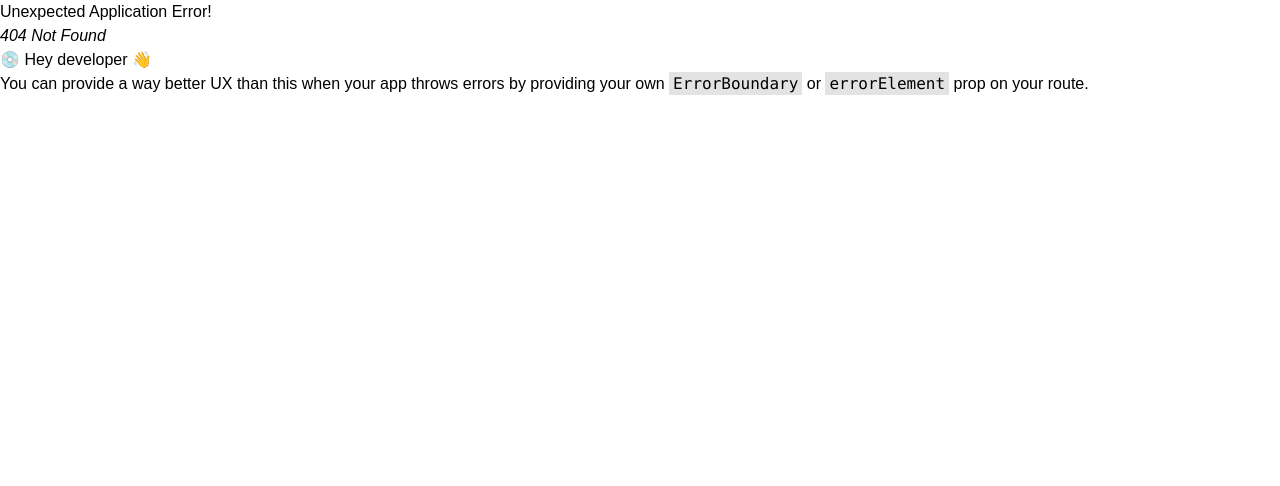
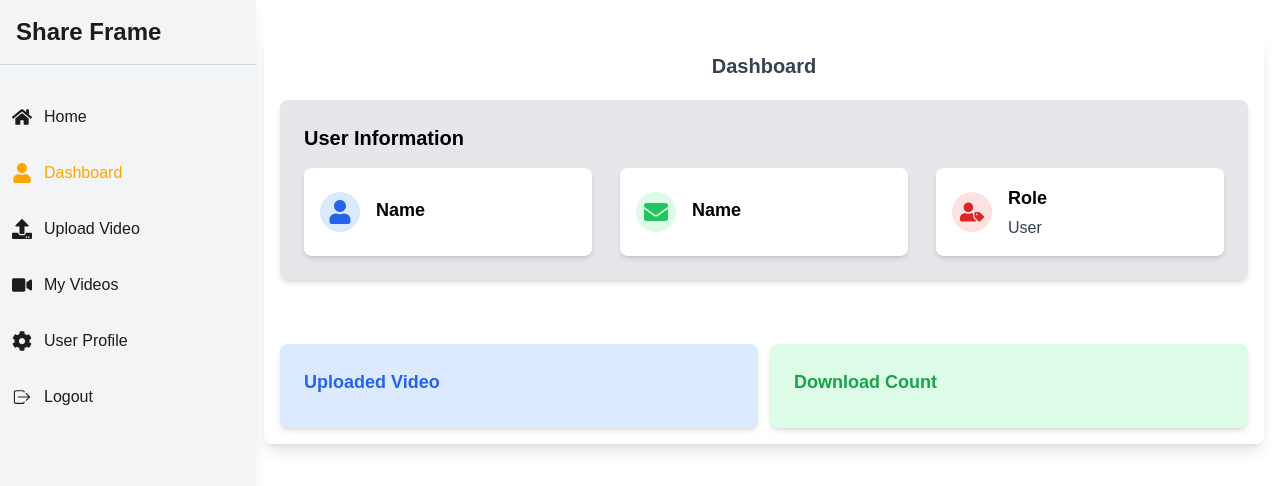
Before and after one commit to baydrwt/share-frame, a React (Vite) app in the folder frontend/: page /user/dashboard in a window 1280 px wide. Before the commit this address had no page. Shown: the top 486 px of the page. Built offline with nearby package versions, Linux system fonts and the light colour scheme; no server answers; sample sign-in values are in the browser's storage.

Commit message:
add skeleton loading

```diff
--- a/frontend/package.json
+++ b/frontend/package.json
@@ -18,6 +18,7 @@
     "react": "^18.3.1",
     "react-dom": "^18.3.1",
     "react-icons": "^5.4.0",
+    "react-loading-skeleton": "^3.5.0",
     "react-player": "^2.16.0",
     "react-quill": "^2.0.0",
     "react-redux": "^9.2.0",
--- a/frontend/src/components/HeroVideoCard.tsx
+++ b/frontend/src/components/HeroVideoCard.tsx
@@ -70,7 +70,7 @@ const HeroVideoCard: React.FC<IVideoCard> = ({ video }) => {
         <ReactPlayer url={video.path} light={video.thumbnail} width={"100%"} height={"100%"} controls={isPlaying} playing={isPlaying} onPause={() => setIsPlaying(false)} onPlay={() => setIsPlaying(true)} />
         {!isPlaying && isHovered && (
           <div className="absolute inset-0 bg-black bg-opacity-50 flex flex-col justify-center items-center transition-opacity duration-300">
-            <FaPlay size={30} className="text-white cursor-pointer hover:text-gray-300 transition duration-300" />
+            <FaPlay size={30} className="text-white cursor-pointer hover:text-gray-300 transition duration-300" onClick={handlePlayPause} />
             {isLoading ? (
               <p className="text-white cursor-pointer absolute bottom-2 left-2 hover:text-gray-300 transition duration-200">Downloading ....</p>
             ) : (
--- a/frontend/src/components/Layout.tsx
+++ b/frontend/src/components/Layout.tsx
@@ -15,7 +15,7 @@ const Layout: React.FC<LayoutProps> = ({ children }) => {
         <div className="flex items-center gap-3 md:gap-5 lg:gap-7 capitalize">
           <NavLink to={"/"}>Home</NavLink>
           <NavLink to={"/all-videos"}>All Videos</NavLink>
-          {token ? <NavLink to={"/user/profile"}>Dashboard</NavLink> : <NavLink to={"/sign-in"}>Sign In</NavLink>}
+          {token ? <NavLink to={"/user/dashboard"}>Dashboard</NavLink> : <NavLink to={"/sign-in"}>Sign In</NavLink>}
         </div>
       </nav>
       <main className="flex-1 flex flex-col items-center w-full mt-14">{children}</main>
--- /dev/null
+++ b/frontend/src/components/Loader.tsx
@@ -0,0 +1,11 @@
+import React from "react";
+
+const Loader: React.FC = () => {
+  return (
+    <div className="flex justify-center items-center h-screen">
+      <div className="animate-spin rounded-full h-32 w-32 border-t-4 border-gray-400"></div>
+    </div>
+  );
+};
+
+export default Loader;
--- a/frontend/src/pages/AllVideos.tsx
+++ b/frontend/src/pages/AllVideos.tsx
@@ -2,12 +2,13 @@ import React, { useEffect, useState } from "react";
 import Layout from "../components/Layout";
 import { useDispatch, useSelector } from "react-redux";
 import { AppDispatch } from "../reducers/store";
-import { fetchPublicVideos, searchVideos, selectPublicVideos, selectSearchVideos } from "../reducers/video/videoReducer";
+import { fetchPublicVideos, searchVideos, selectLoadingVideos, selectPublicVideos, selectSearchVideos } from "../reducers/video/videoReducer";
 import HeroVideoCard from "../components/HeroVideoCard";
 
 const AllVideos: React.FC = () => {
   const [query, setQuery] = useState<string>("");
   const [searchTerm, setSearchTerm] = useState<string>("");
+  const isLoading = useSelector(selectLoadingVideos);
   const searchResults = useSelector(selectSearchVideos);
   const dispatch = useDispatch<AppDispatch>();
   const publicVideos = useSelector(selectPublicVideos);
--- a/frontend/src/pages/Home.tsx
+++ b/frontend/src/pages/Home.tsx
@@ -5,8 +5,9 @@ import { AppDispatch } from "../reducers/store";
 import Layout from "../components/Layout";
 import { FaPlay } from "react-icons/fa";
 import ReactPlayer from "react-player";
-import HeroVideoCard from "../components/HeroVideoCard";
 import VideoSlider from "../components/Slider";
+import "react-loading-skeleton/dist/skeleton.css";
+import Skeleton from "react-loading-skeleton";
 
 const Home: React.FC = () => {
   const publicVideos = useSelector(selectPublicVideos);
@@ -21,10 +22,13 @@ const Home: React.FC = () => {
     <Layout>
       <div className="heroSection relative w-full h-[80vh] m-0 p-0">
         {!isPlaying && (
-          <div className="absolute flex flex-col justify-center items-center top-0 left-0 w-full h-full bg-gradient-to-tr from-black to-gray-700 ">
+          <div className="absolute flex flex-col justify-center items-center top-0 left-0 w-full h-full bg-gradient-to-tr from-black to-gray-700" style={{ zIndex: 5 }}>
             <h1 className="text-4xl font-bold capitalizae mb-4 md:text-5xl text-transparant bg-clip-text bg-gradient-to-r from-yellow-400 via-red-300 to-yellow-800">ShareFrame with AWS 3S Bucket</h1>
             <p className="text-lg mb-6 md:text-xl text-center font-extralight text-white">Lorem ipsum dolor sit amet, consectetur adipisicing elit.</p>
-            <button className="bg-blue-500 text-white flex items-center justify-center w-16 h-16 rounded-full transition duration-300 ease-in-out hover:bg-blue-700 hover:shadow-lg hover:scale-105 transform animate-scale-pulse">
+            <button
+              className="bg-blue-500 text-white flex items-center justify-center w-16 h-16 rounded-full transition duration-300 ease-in-out hover:bg-blue-700 hover:shadow-lg hover:scale-105 transform animate-scale-pulse"
+              onClick={() => setIsPlaying(true)}
+            >
               <FaPlay className="text-4xl" />
             </button>
             <button className="bg-blue-500 text-white px-6 py-3 mt-4 rounded shadow-lg hover:bg-blue-200 hover:cursor-pointer transition duration-300" onClick={() => setIsPlaying(true)}>
@@ -38,9 +42,17 @@ const Home: React.FC = () => {
       </div>
       <main className="w-[95vw]">
         <h2 className="capitalize text-textTwo text-lg sm:text-2xl md:text-3xl lg:text-4xl mt-2 p-4">Recently added</h2>
-        <div className="p-4">
-          <VideoSlider videos={publicVideos} />
-        </div>
+        {isLoading ? (
+          <div className="w-full mb-3 grid grid-cols-1 md:grid-cols-2 lg:grid-cols-5 gap-5">
+            {[...Array(5)].map((_, index) => (
+              <Skeleton key={index} height={250} width={220} />
+            ))}
+          </div>
+        ) : (
+          <div className="p-4">
+            <VideoSlider videos={publicVideos} />
+          </div>
+        )}
       </main>
     </Layout>
   );
--- /dev/null
+++ b/frontend/src/pages/user/Dashboard.tsx
@@ -0,0 +1,71 @@
+import React, { useEffect } from "react";
+import { useDispatch, useSelector } from "react-redux";
+import { fetchUserDetails, selectLoggedInUser } from "../../reducers/auth/authReducer";
+import SideBar from "../../components/SideBar";
+import { FaEnvelope, FaUser, FaUserTag } from "react-icons/fa";
+
+const Dashboard: React.FC = () => {
+  const loggedInUser = useSelector(selectLoggedInUser);
+  const dispatch = useDispatch();
+
+  useEffect(() => {
+    const token = localStorage.getItem("token");
+    if (token) {
+      dispatch(fetchUserDetails());
+    }
+  }, []);
+  return (
+    <div className="flex gap-2 pr-2 h-full m-2">
+      <SideBar />
+      <main className="flex-1 p-4 mt-7 bg-white shadow-lg rounded-lg ml-1 lg:ml-64">
+        <h1 className="text-center font-semibold text-xl text-gray-700 mb-5">Dashboard</h1>
+        <div className="container flex flex-col gap-6">
+          <div className="bg-gray-200 p-6 rounded-lg shadow-md mb-10">
+            <h2 className="text-xl font-bold mb-4">User Information</h2>
+            <div className="grid grid-cols-1 md:grid-cols-2 lg:grid-cols-3 gap-7">
+              <div className="bg-white p-4 rounded-lg shadow-md flex items-center">
+                <div className="bg-blue-100 p-2 rounded-full mr-4">
+                  <FaUser className="h-6 w-6 text-blue-600" />
+                </div>
+                <div className="">
+                  <h3 className="text-lg font-semibold mb-1">Name</h3>
+                  <p className="text-gray-700 capitalize">{loggedInUser?.name}</p>
+                </div>
+              </div>
+              <div className="bg-white p-4 rounded-lg shadow-md flex items-center">
+                <div className="bg-green-100 p-2 rounded-full mr-4">
+                  <FaEnvelope className="h-6 w-6 text-green-500" />
+                </div>
+                <div className="">
+                  <h3 className="text-lg font-semibold mb-1">Name</h3>
+                  <p className="text-gray-700">{loggedInUser?.email}</p>
+                </div>
+              </div>
+              <div className="bg-white p-4 rounded-lg shadow-md flex items-center">
+                <div className="bg-red-100 p-2 rounded-full mr-4">
+                  <FaUserTag className="h-6 w-6 text-red-600" />
+                </div>
+                <div className="">
+                  <h3 className="text-lg font-semibold mb-1">Role</h3>
+                  <p className="text-gray-700 capitalize">User</p>
+                </div>
+              </div>
+            </div>
+          </div>
+          <div className="flex flex-col lg:flex-row gap-3 justify-around items-center">
+            <div className="bg-blue-100 p-6 rounded-lg shadow-md w-full lg:w1/2">
+              <h2 className="text-lg font-semibold text-blue-600 mb-2">Uploaded Video</h2>
+              <p className="text-2xl font-bold text-gray-600">{loggedInUser?.uploadCount}</p>
+            </div>
+            <div className="bg-green-100 p-6 rounded-lg shadow-md w-full lg:w1/2">
+              <h2 className="text-lg font-semibold text-green-600 mb-2">Download Count</h2>
+              <p className="text-2xl font-bold text-gray-600">{loggedInUser?.downloadCount}</p>
+            </div>
+          </div>
+        </div>
+      </main>
+    </div>
+  );
+};
+
+export default Dashboard;
--- a/frontend/src/reducers/auth/authReducer.ts
+++ b/frontend/src/reducers/auth/authReducer.ts
@@ -10,8 +10,8 @@ interface User {
   email: string;
   name?: string;
   token: string;
-  uploadContent: string;
-  downloadContent: string;
+  uploadCount: string;
+  downloadCount: string;
 }
 
 export interface AuthState {
@@ -62,7 +62,7 @@ export const SignInUser = createAsyncThunk<string | null, SignInPayload, { rejec
       if (data.user) {
         toast.success(data.message);
         localStorage.setItem("token", data.user.token);
-        navigate("/user/profile");
+        navigate("/user/dashboard");
       }
       return data.user.token || null;
     } else {
--- a/frontend/src/router.tsx
+++ b/frontend/src/router.tsx
@@ -11,6 +11,7 @@ import Home from "./pages/Home";
 import SingleVideo from "./pages/SingleVideo";
 import UserVideos from "./pages/user/UserVideos";
 import UpdateVideo from "./pages/user/UpdateVideo";
+import Dashboard from "./pages/user/Dashboard";
 
 export const router = createBrowserRouter([
   { path: "/", element: <Home /> },
@@ -19,6 +20,7 @@ export const router = createBrowserRouter([
   { path: "/sign-in", element: <ProtectedRoute element={<SignIn />} /> },
   { path: "/all-videos", element: <AllVideos /> },
   { path: "/user/profile", element: <ProtectedRouteHome element={<UserProfile />} /> },
+  { path: "/user/dashboard", element: <ProtectedRouteHome element={<Dashboard />} /> },
   { path: "/user/videos", element: <ProtectedRouteHome element={<UserVideos />} /> },
   { path: "/user/upload-video", element: <ProtectedRouteHome element={<Upload />} /> },
   { path: "/user/edit-video", element: <ProtectedRouteHome element={<UpdateVideo />} /> },
```
Also changed, not shown: 1 other file (tests, documents, lock files or other folders).
